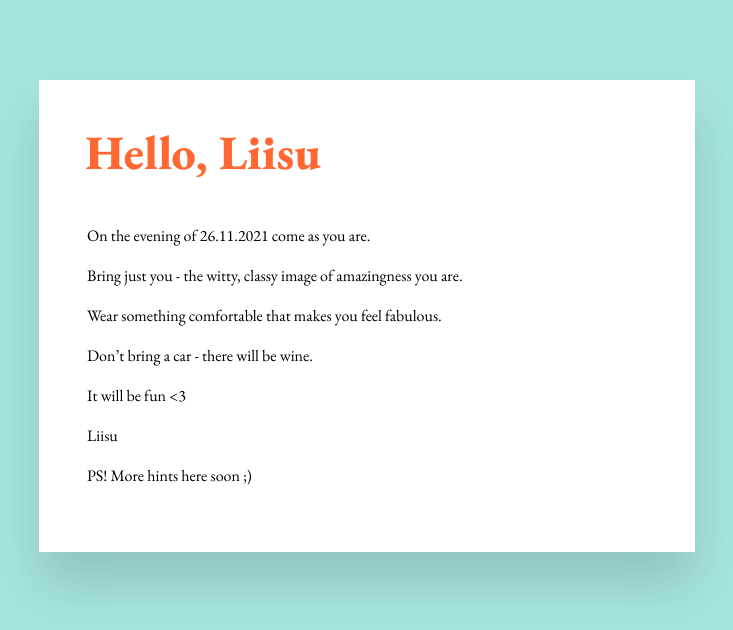
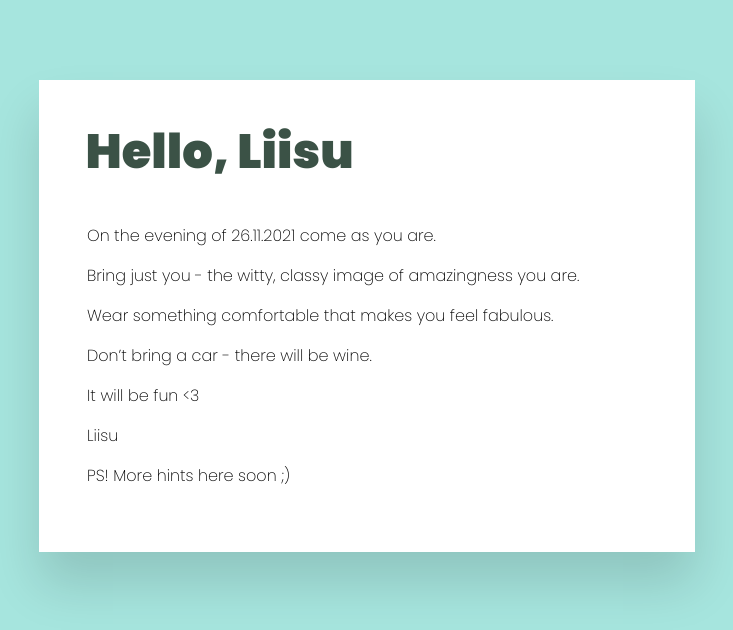
Before and after one commit to alreinson/liisu, a Jekyll site: the page built from index.html, in a window 1280 px wide. Shown: the top 630 px of the page, without its empty margins (273-1006 px from the left). Built offline with Jekyll 4.4.1, drawn with Linux system fonts in a browser that asks for light colours.

Commit message:
Update solo.css

```diff
--- a/css/solo.css
+++ b/css/solo.css
@@ -1,8 +1,8 @@
 
-@import url('//fonts.googleapis.com/css2?family=EB+Garamond:wght@400;800&display=swap');
+@import url('//fonts.googleapis.com/css2?family=Poppins:wght@200;900&display=swap');
 
 html {
-  font: 16px/1.5 EB Garamond, serif;
+  font: 16px/1.5 Poppins, sans-serif;
   background-color: #ffffff;
 }
 
@@ -10,10 +10,10 @@ html {
 }
 
 h1, h2, h3, h4, h5, h6 {
-  font-family: 'EB Garamond', serif;
+  font-family: 'Poppins', sans-serif;
   margin: 0 0 0.5rem -0.1rem;
   line-height: 1,5;
-  color: #111;
+  color: #3b5246;
 }
 
 h1 {
@@ -22,7 +22,7 @@ h1 {
   font-size: 2rem;
   margin-bottom: 1rem;
   line-height: 1;
-  color: #ff6833;
+  color: #3b5246;
 }
 
 @media (min-width: 30rem) {
```
